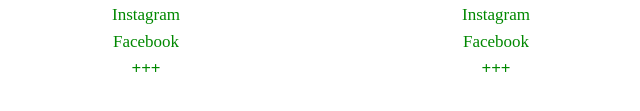
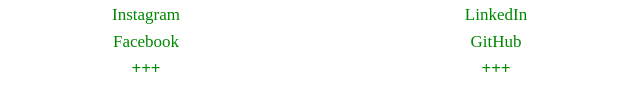
Before and after one commit to MrDanielHarka/harka.com, a plain HTML site: page index.html in a window 1280 px wide. Shown: the part 459-570 px from the top of the page, 319-959 px from the left. Drawn offline with Linux system fonts and the light colour scheme.

Commit message:
Edit sites

```diff
--- a/index.html
+++ b/index.html
@@ -33,7 +33,7 @@
     <meta name="application-name" content="harka.com" />
     <meta name="msapplication-TileColor" content="#da532c" />
     <meta name="msapplication-config" content="/favicons/browserconfig.xml" />
-    <meta name="theme-color" content="#008800" />
+
     <link rel="stylesheet" href="style.css" />
     <meta property="og:locale" content="en_US" />
     <meta property="og:type" content="website" />
@@ -119,19 +119,19 @@
         </a>
         <br />
         <a
-          href="https://www.instagram.com/Sara.Harka/"
+          href="https://linkedin.com/in/MrDanielHarka"
           rel="noreferrer noopener nofollow"
           target="_blank"
         >
-          Instagram
+          LinkedIn
         </a>
         <br />
         <a
-          href="https://www.facebook.com/Harka.Sara"
+          href="https://github.com/MrDanielHarka"
           rel="noreferrer noopener nofollow"
           target="_blank"
         >
-          Facebook
+          GitHub
         </a>
         <br />
         <b>
```
Also changed, not shown: bank.html (+1 -1 lines), boardgames.html (+1 -1 lines), countries.html (+1 -1 lines), foodpanda.html (+1 -1 lines), info.html (+0 -35 lines), np-fizu-2021-07-09.html (+1 -1 lines), wc.html (+1 -1 lines), wedding.html (+1 -1 lines).
